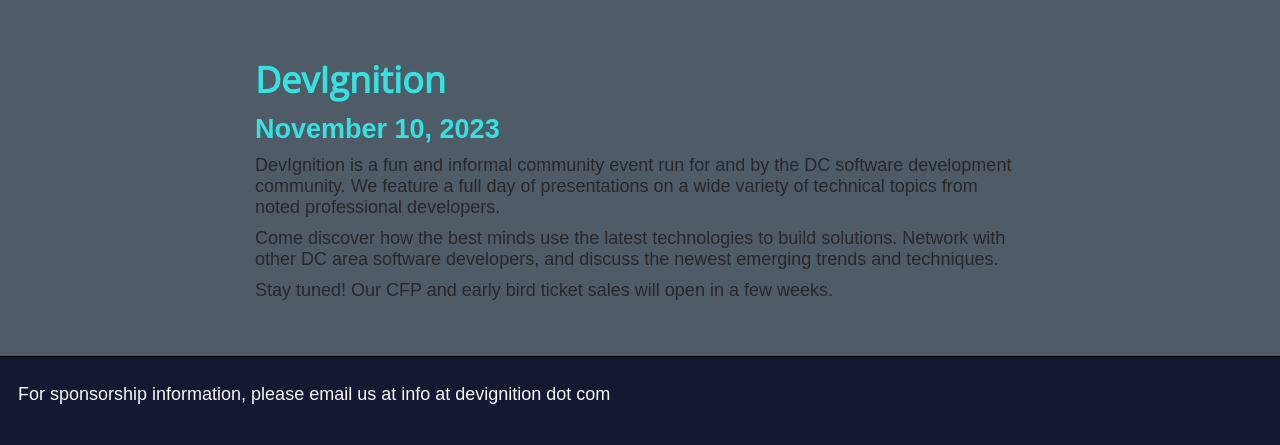
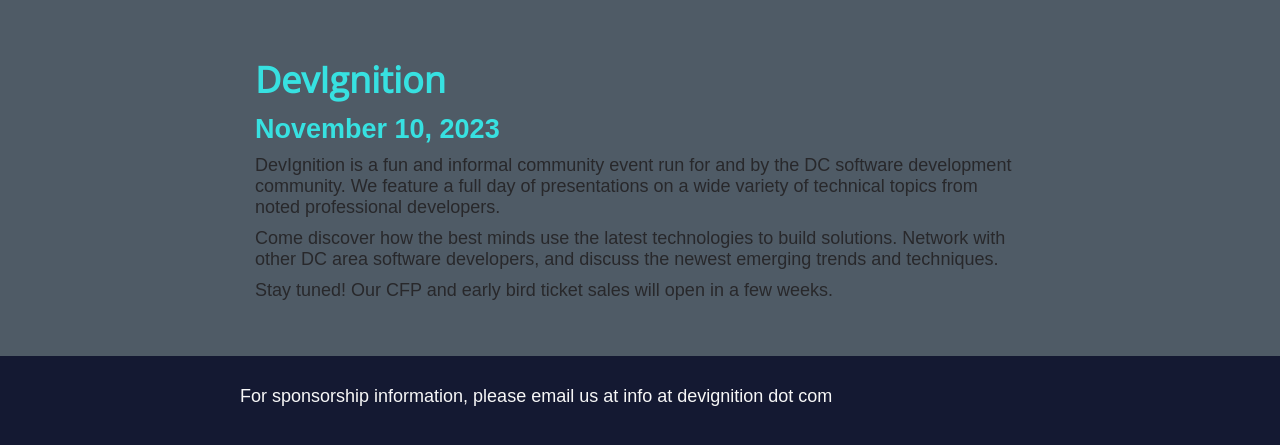
Before and after one commit to gothamgo/devignition, a Jekyll site: the page built from index.html, in a window 1280 px wide. Shown: the top 445 px of the page. Built offline with Jekyll 4.4.1, drawn with Linux system fonts in a browser that asks for light colours; some web fonts are replaced.

Commit message:
Update footer.html

```diff
--- a/_includes/footer.html
+++ b/_includes/footer.html
@@ -1,23 +1,17 @@
 <style>
-  footer p {
-    margin-top: 0.5em;
-    margin-bottom: 0.5em;
-    text-align: left;
+  div.footer {
+    padding: 20px 0px;
   }
   footer {
-  }
-  div.footer {
-    padding: 1em;
     margin: 0 auto;
-    border: solid black;
-    border-width: 1px 0px 0px 0px;
+    max-width: 800px;
   }
 </style>
 
 <div class="footer">
-  <div class="center">
-    <footer>
-      <p>For sponsorship information, please email us at info at devignition dot com</p>
-    </footer>
-  </div>
+  <footer>
+    <p>
+      For sponsorship information, please email us at info at devignition dot com
+    </p>
+  </footer>
 </div>
```
